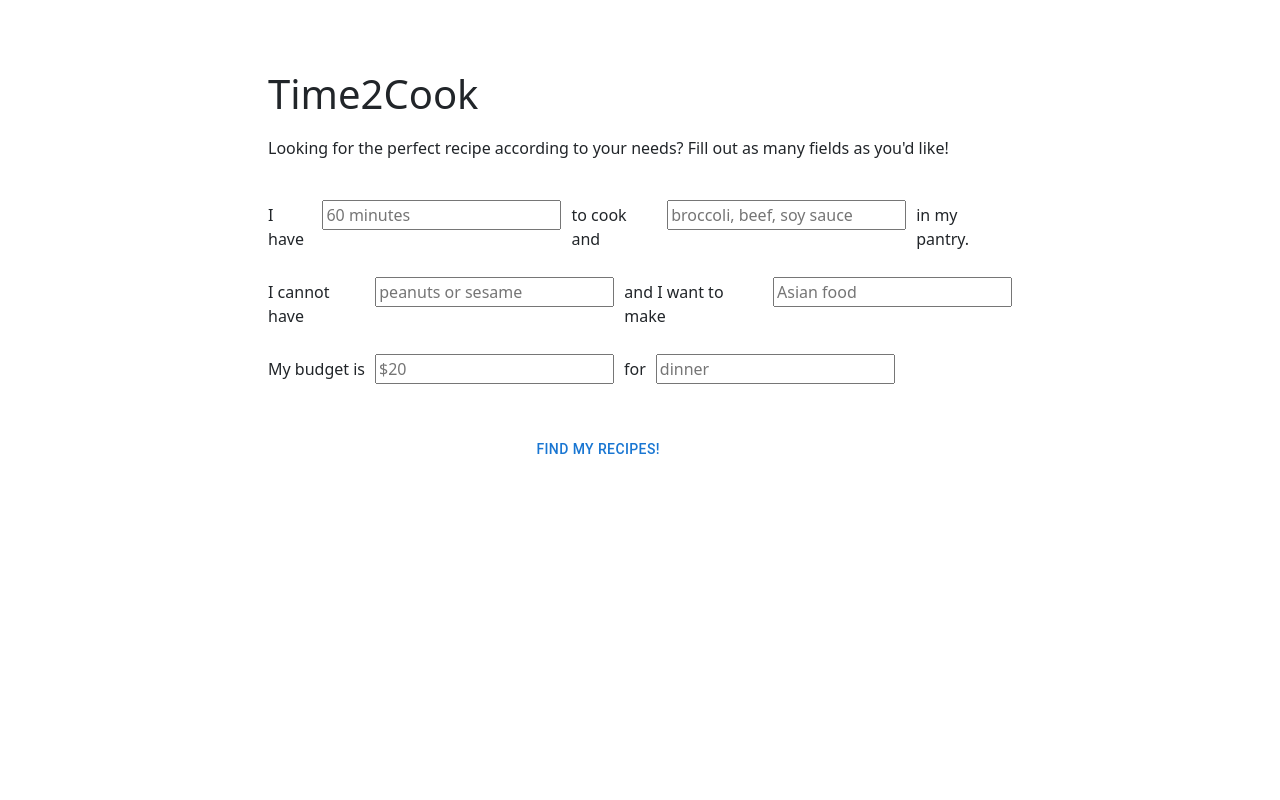
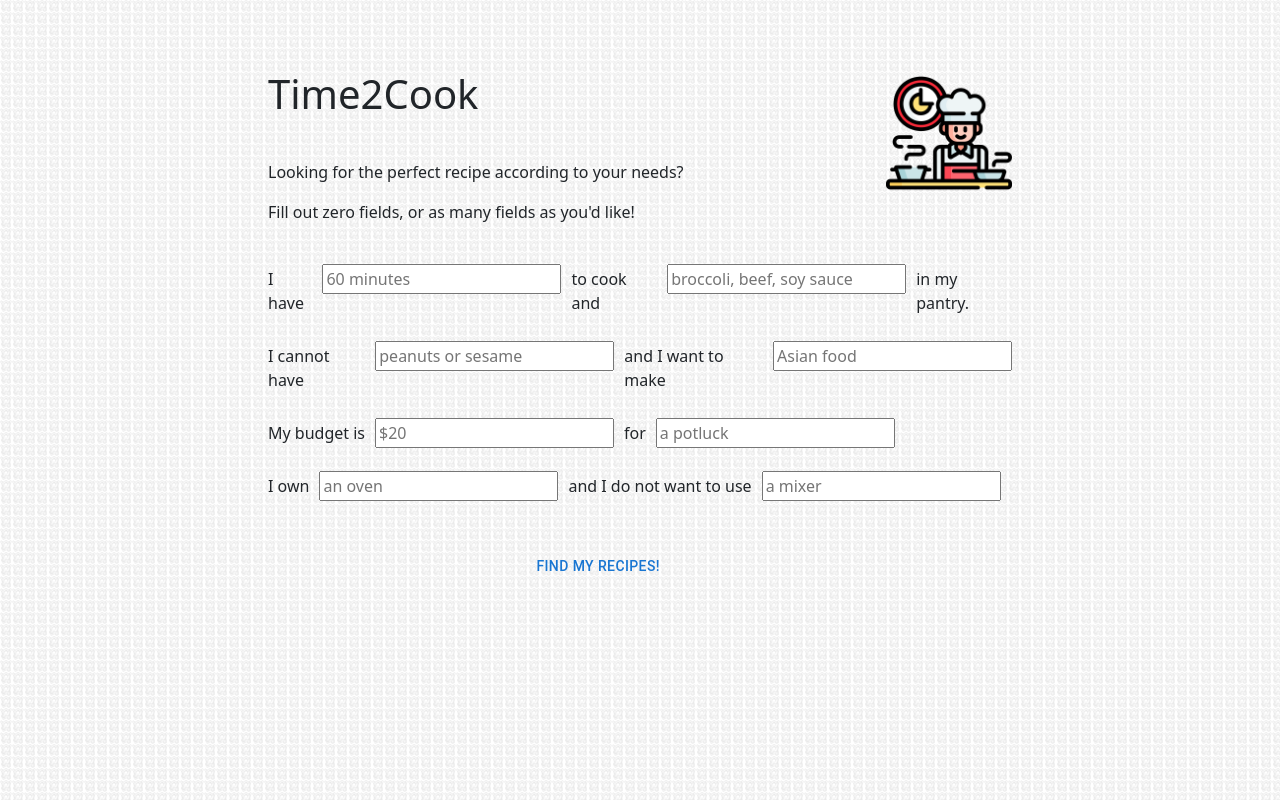
Before and after one commit to adalialee/hci-final-project, a React (Vite) app in the folder Time2Cook/frontend/: page / in a window 1280 px wide. Built offline with nearby package versions, Linux system fonts and the light colour scheme.

Commit message:
Add additional features and styling

```diff
--- a/Time2Cook/frontend/src/Home.tsx
+++ b/Time2Cook/frontend/src/Home.tsx
@@ -4,7 +4,8 @@ import {useNavigate} from "react-router-dom";
 import {FilterInput} from "./components/FilterInput";
 import {createRecipeService} from "./services/backend-service";
 import {constructPrompt} from "./components/PromptGenerator"; // Import the constructPrompt function
-import loading from "./img/loading.gif"
+import loading from "./img/food-loading.gif"
+import chef from "./img/chef.png"
 
 function Home() {
   // router
@@ -17,6 +18,8 @@ function Home() {
   const [preferredCuisine, setPreferredCuisine] = useState("");
   const [budgetAmount, setBudgetAmount] = useState("");
   const [mealChoice, setMealChoice] = useState("");
+  const [owned, setOwned] = useState("");
+  const [notOwned, setNotOwned] = useState("");
 
   // loading gif
   const [isLoading, setIsLoading] = useState(false);
@@ -29,7 +32,9 @@ function Home() {
       dietaryRestrictions,
       preferredCuisine,
       budgetAmount,
-      mealChoice
+      mealChoice,
+      owned,
+      notOwned
     );
 
     // method for api call
@@ -56,8 +61,11 @@ function Home() {
 
   return (
     <div className="home">
+      <img className="icon" src={chef} alt="chef icon"/>
       <h1>Time2Cook</h1>
-      <p>Looking for the perfect recipe according to your needs? Fill out as many fields as you'd like!</p>
+      <br/>
+      <p>Looking for the perfect recipe according to your needs? </p>
+      <p>Fill out zero fields, or as many fields as you'd like!</p>
       <br/>
       <div className="filter">
         <p>I have </p>
@@ -81,7 +89,14 @@ function Home() {
         <FilterInput placeholder={"$20"} value={budgetAmount} setInputValue={setBudgetAmount}
                      tooltipTitle={"cost of ingredients"}/>
         <p>for </p>
-        <FilterInput placeholder={"dinner"} value={mealChoice} setInputValue={setMealChoice} tooltipTitle={"meal"}/>
+        <FilterInput placeholder={"a potluck"} value={mealChoice} setInputValue={setMealChoice} tooltipTitle={"meal/occasion"}/>
+      </div>
+      <div className="filter">
+        <p>I own </p>
+        <FilterInput placeholder={"an oven"} value={owned} setInputValue={setOwned}
+          tooltipTitle={"appliances and tools"}/>
+        <p>and I do not want to use </p>
+        <FilterInput placeholder={"a mixer"} value={notOwned} setInputValue={setNotOwned} tooltipTitle={"appliances/tools"}/>
       </div>
       <br/>
       <div className="submit">
--- a/Time2Cook/frontend/src/Recipes.tsx
+++ b/Time2Cook/frontend/src/Recipes.tsx
@@ -1,18 +1,38 @@
 import React, {useState, useEffect} from 'react';
+import {Button} from "@mui/material";
+import {useNavigate} from "react-router-dom";
 
 function Recipe() {
   // store recipe values
-  const [recipeContent, setRecipeContent] = useState("");
+  const [individualRecipes, setIndividualRecipes] = useState([]);
+  // router
+  const navigate = useNavigate();
+
+  const returnToHome = () => {
+    navigate("/");
+  };
 
   useEffect(() => {
     // When the component mounts, set the recipe content from window.name
-    setRecipeContent(window.name);
-  }, [recipeContent]);
+    setIndividualRecipes(window.name.split("Recipe ").slice(1))
+    console.log(individualRecipes)
+  }, []);
 
   return (
     <div className="home">
-      <h2>Recipe</h2>
-      <p className="recipe">{recipeContent}</p>
+      <h2>Recipes</h2>
+      {
+        individualRecipes.map((recipe) =>
+        <div>
+          <br />
+          <li className="recipe">{recipe}</li>
+          <hr />
+        </div>
+        )
+      }
+      <div className="back">
+        <Button onClick={returnToHome}>Back to filters!</Button>
+      </div>
     </div>
   );
 }
--- a/Time2Cook/frontend/src/components/PromptGenerator.tsx
+++ b/Time2Cook/frontend/src/components/PromptGenerator.tsx
@@ -4,7 +4,9 @@ export const constructPrompt = (
   dietaryRestrictions: string,
   preferredCuisine: string,
   budgetAmount: string,
-  mealChoice: string
+  mealChoice: string,
+  owned: string,
+  notOwned: string
 ) => {
   let apiPrompt = "Generate three recipes with detailed step by step instructions. ";
 
@@ -24,7 +26,13 @@ export const constructPrompt = (
     apiPrompt += `costing less than: ${budgetAmount}, `;
   }
   if (mealChoice !== "") {
-    apiPrompt += `meal of day: ${mealChoice}.`;
+    apiPrompt += `meal of day: ${mealChoice},`;
+  }
+  if (owned !== "") {
+    apiPrompt += `has these: ${owned},`;
+  }
+  if (notOwned !== "") {
+    apiPrompt += `does not own: ${notOwned}.`;
   }
   return apiPrompt;
 };
--- a/Time2Cook/frontend/src/index.css
+++ b/Time2Cook/frontend/src/index.css
@@ -1,5 +1,8 @@
 body {
   padding: 20px;
+  background-image: url(./img/tile.png);
+  background-repeat: repeat;
+  background-size: 12px;
 }
 
 .home {
@@ -9,6 +12,11 @@ body {
 
   h1 {
     padding-bottom: 10px;
+  }
+
+  .icon {
+    width: 17%;
+    float: right;
   }
 
   .filter {
@@ -23,6 +31,10 @@ body {
     margin: auto;
   }
 
+  .back {
+    margin-left: 42%;
+  }
+
   .recipe {
     white-space: pre-wrap;
   }
@@ -35,7 +47,7 @@ body {
     img {
       width: 10%;
       display: block;
-      margin-left: 20.4em;
+      margin-left: 20.6em;
       margin-right: 14em;
     }
   }
```
